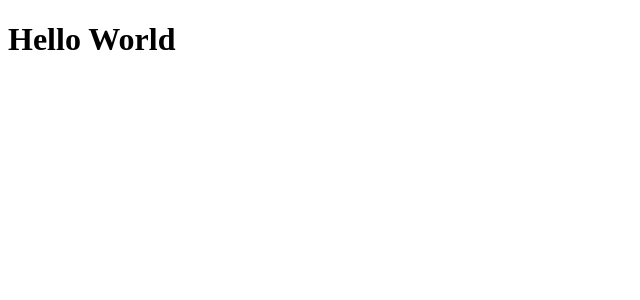
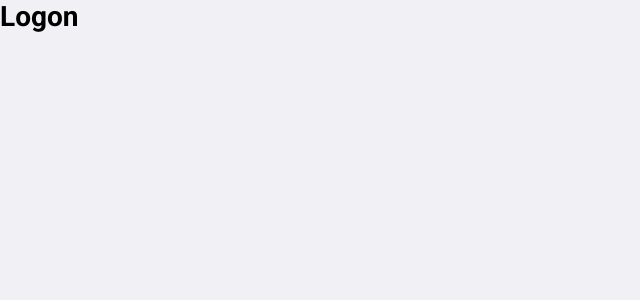
Before and after one commit to brunoc-cardoso/Semana-OmniStack-11.0-front-end, a React (Create React App) app: page / in a window 1280 px wide. Shown: the top 300 px of the page, without its empty margins (0-640 px from the left). Built offline with nearby package versions, Linux system fonts and the light colour scheme.

Commit message:
base styling created

```diff
--- a/public/index.html
+++ b/public/index.html
@@ -4,7 +4,7 @@
     <meta charset="utf-8" />
     <meta name="viewport" content="width=device-width, initial-scale=1" />
     <meta name="theme-color" content="#000000" />
-    <title>Be the Hero</title>
+    <title>Be The Hero</title>
   </head>
   <body>
     <noscript>You need to enable JavaScript to run this app.</noscript>
--- a/src/App.js
+++ b/src/App.js
@@ -1,8 +1,11 @@
 import React from 'react';
+
+import './global.css';
+import Logon from './pages/Logon/index';
 
 function App() {
   return (
-    <h1>Hello World</h1>
+    <Logon />
   );
 }
 
--- /dev/null
+++ b/src/global.css
@@ -0,0 +1,22 @@
+@import url('https://fonts.googleapis.com/css?family=Roboto:400,500,700&display=swap');
+
+* {
+  margin: 0;
+  padding: 0;
+  outline: 0;
+  box-sizing: border-box;
+}
+
+body {
+  font: 400 14px Roboto, sans-serif;
+  background: #f0f0f5;
+  -webkit-font-smothing: antialiased;
+}
+
+input, button, textarea {
+  font: 400 18px Roboto, sans-serif;
+}
+
+button {
+  cursor: pointer;
+}
--- /dev/null
+++ b/src/pages/Logon/index.js
@@ -0,0 +1,9 @@
+import React from 'react';
+
+import './styles.css';
+
+export default function Logon() {
+  return (
+    <h1>Logon</h1>
+  );
+}
```
Also changed, not shown: src/Header.js (added, +11 -0 lines), src/assets/heroes.png (added), src/assets/logo.svg (added), src/pages/Logon/styles.css (added).
